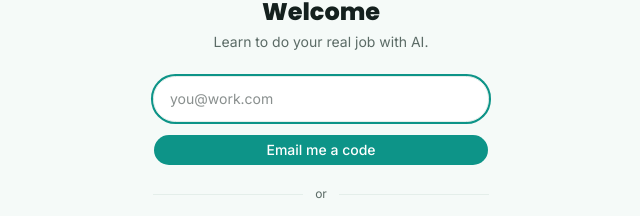
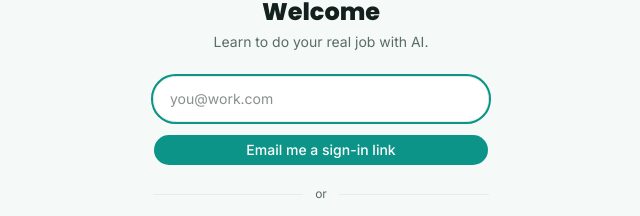
Before and after one commit to sg61300/ai-tech-professionals, a Next.js app: page /login in a window 1280 px wide. Shown: the part 339-555 px from the top of the page, without its empty margins (319-959 px from the left). Built offline with nearby package versions, Linux system fonts and the light colour scheme; no server answers.

Commit message:
Slice 0: switch login to magic-link flow (zero email-template config)
Co-Authored-By: Claude Opus 4.8 <noreply@anthropic.com>

```diff
--- a/app/(auth)/login/page.tsx
+++ b/app/(auth)/login/page.tsx
@@ -1,53 +1,37 @@
 'use client';
 
 import { useState } from 'react';
-import { useRouter } from 'next/navigation';
 import { createClient } from '@/lib/supabase/client';
 import { Button } from '@/components/ui/button';
 import { RuneMascot } from '@/components/brand/RuneMascot';
 
 /**
- * Login / OTP (activation spine, Slice 0 minimal). Two steps in one screen:
- * email -> Supabase sends a 6-digit code -> verify -> /learn.
- * Google button is wired (signInWithOAuth); it works once the Google provider is
- * configured in Supabase (no code change needed). Design per Auth decision
- * (Google + email OTP, no password/MFA).
+ * Login (activation spine, Slice 0). Magic-link flow: email -> Supabase sends a
+ * sign-in link -> user clicks -> /auth/callback exchanges the code -> /learn.
+ * Zero Supabase template config (default Magic Link email works). Google button
+ * is wired and works once the Google provider is configured (no code change).
  */
 export default function LoginPage() {
-  const router = useRouter();
   const supabase = createClient();
-  const [step, setStep] = useState<'email' | 'code'>('email');
   const [email, setEmail] = useState('');
-  const [code, setCode] = useState('');
   const [busy, setBusy] = useState(false);
+  const [sent, setSent] = useState(false);
   const [error, setError] = useState<string | null>(null);
 
-  async function sendCode(e: React.FormEvent) {
+  async function sendLink(e: React.FormEvent) {
     e.preventDefault();
     setBusy(true);
     setError(null);
     const { error } = await supabase.auth.signInWithOtp({
       email: email.trim(),
-      options: { shouldCreateUser: true },
+      options: {
+        shouldCreateUser: true,
+        emailRedirectTo: `${window.location.origin}/auth/callback`,
+      },
     });
     setBusy(false);
     if (error) return setError(error.message);
-    setStep('code');
-  }
-
-  async function verifyCode(e: React.FormEvent) {
-    e.preventDefault();
-    setBusy(true);
-    setError(null);
-    const { error } = await supabase.auth.verifyOtp({
-      email: email.trim(),
-      token: code.trim(),
-      type: 'email',
-    });
-    setBusy(false);
-    if (error) return setError(error.message);
-    router.replace('/learn');
-    router.refresh();
+    setSent(true);
   }
 
   async function google() {
@@ -69,8 +53,22 @@ export default function LoginPage() {
         </p>
       </div>
 
-      {step === 'email' ? (
-        <form onSubmit={sendCode} className="space-y-3">
+      {sent ? (
+        <div className="rounded-2xl border bg-card p-5 text-center shadow-card">
+          <p className="text-sm">
+            Check <span className="font-semibold text-foreground">{email}</span> for a
+            sign-in link and open it on this device.
+          </p>
+          <button
+            type="button"
+            onClick={() => setSent(false)}
+            className="mt-3 text-xs text-muted-foreground underline"
+          >
+            Use a different email
+          </button>
+        </div>
+      ) : (
+        <form onSubmit={sendLink} className="space-y-3">
           <input
             type="email"
             required
@@ -81,34 +79,8 @@ export default function LoginPage() {
             className="w-full rounded-xl border bg-card px-4 py-3 text-sm outline-none focus:ring-2 focus:ring-ring"
           />
           <Button type="submit" disabled={busy} className="w-full">
-            {busy ? 'Sending…' : 'Email me a code'}
+            {busy ? 'Sending…' : 'Email me a sign-in link'}
           </Button>
-        </form>
-      ) : (
-        <form onSubmit={verifyCode} className="space-y-3">
-          <p className="text-center text-sm text-muted-foreground">
-            Enter the 6-digit code sent to <span className="font-medium text-foreground">{email}</span>
-          </p>
-          <input
-            inputMode="numeric"
-            autoComplete="one-time-code"
-            required
-            autoFocus
-            value={code}
-            onChange={(e) => setCode(e.target.value)}
-            placeholder="123456"
-            className="w-full rounded-xl border bg-card px-4 py-3 text-center text-lg tracking-[0.4em] outline-none focus:ring-2 focus:ring-ring"
-          />
-          <Button type="submit" disabled={busy} className="w-full">
-            {busy ? 'Verifying…' : 'Verify & continue'}
-          </Button>
-          <button
-            type="button"
-            onClick={() => setStep('email')}
-            className="w-full text-center text-xs text-muted-foreground underline"
-          >
-            Use a different email
-          </button>
         </form>
       )}
 
```
